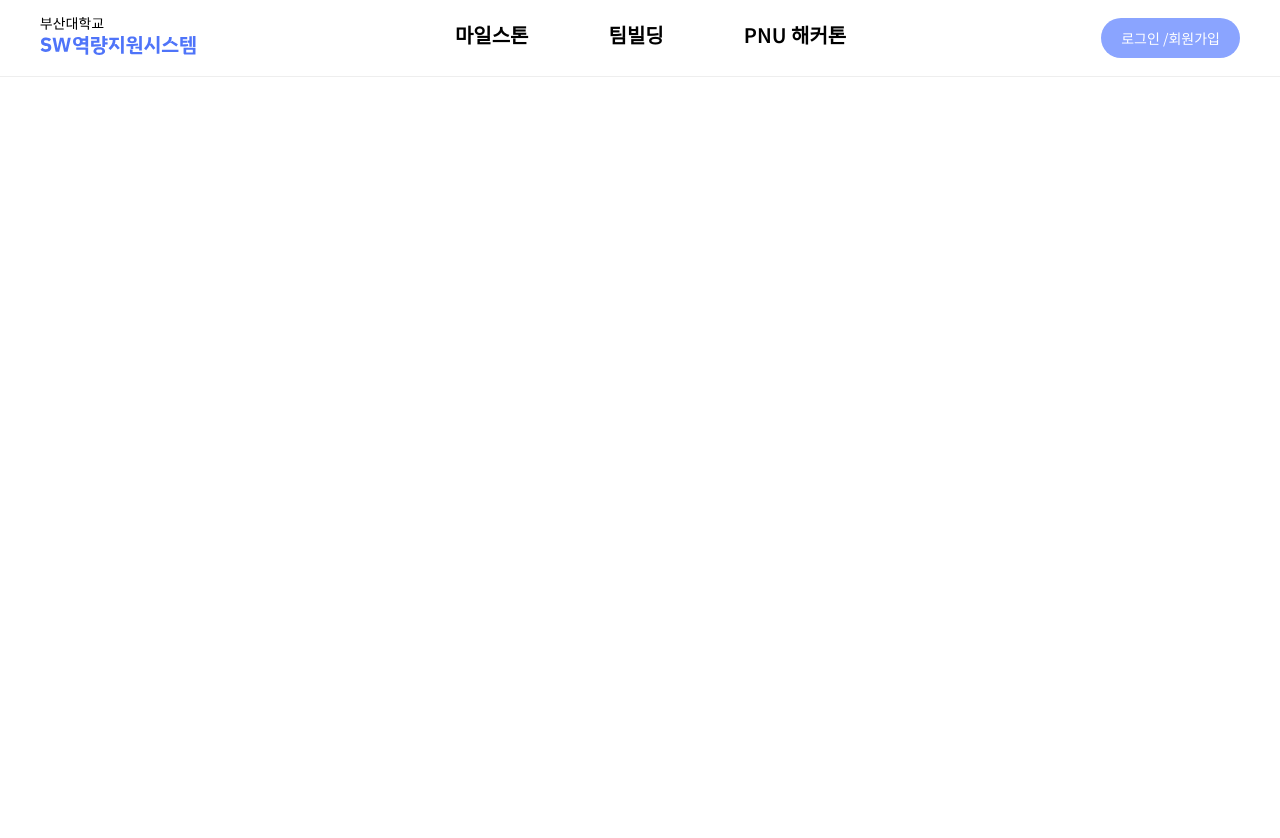
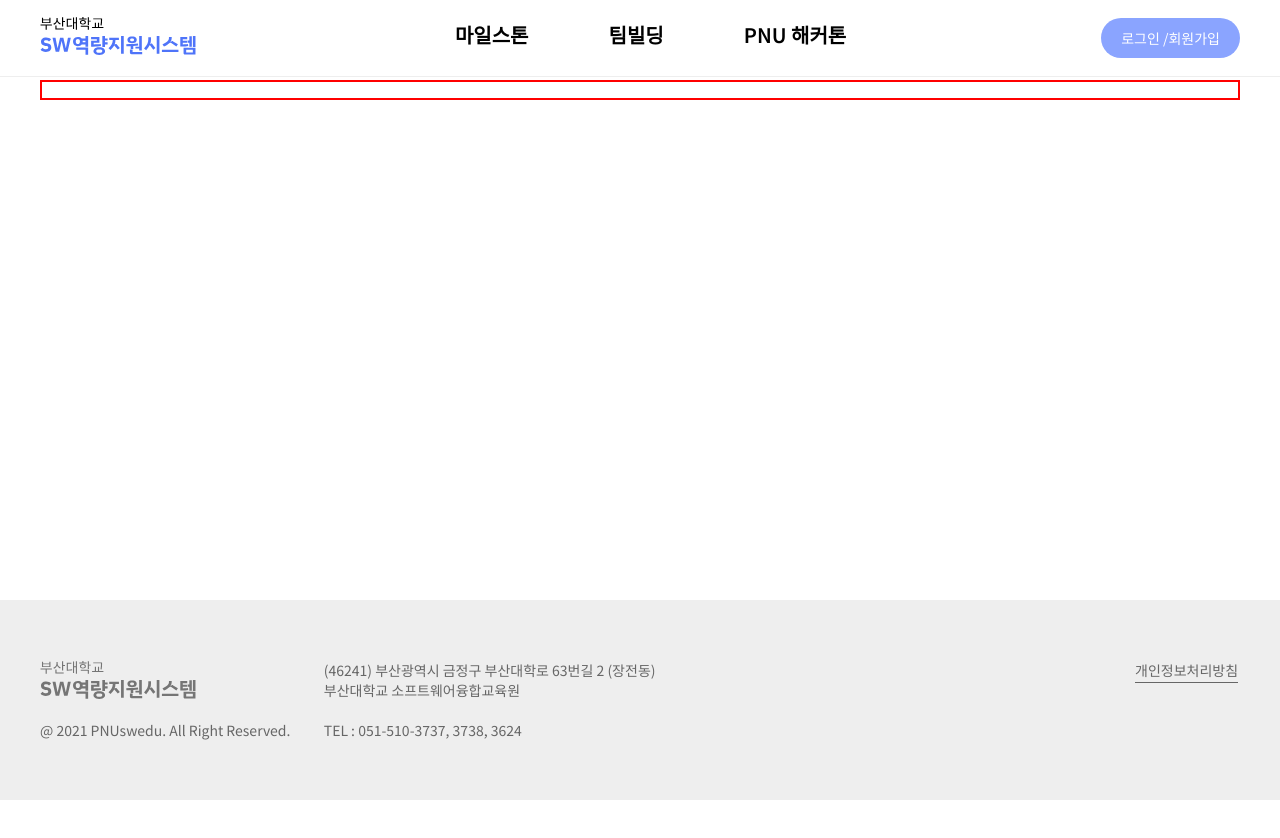
Before and after one commit to SW-CSS/sw-css, a Next.js app in the folder frontend/: page / in a window 1280 px wide. Shown: the top 838 px of the page. After the commit the page ends 800 px from the top, so only its background shows below. Built offline with nearby package versions, Linux system fonts and the light colour scheme.

Commit message:
design: page의 layout 설정
#12

```diff
--- a/frontend/src/app/layout.tsx
+++ b/frontend/src/app/layout.tsx
@@ -3,6 +3,8 @@ import Footer from '@/components/Footer';
 import Header from '@/components/Header';
 import ReduxProvider from '@/store/provider';
 import StyledComponentsRegistry from '@/theme/StyledComponentsRegistry';
+
+import { PageWrapper, PageLayout } from './styled';
 
 import type { Metadata } from 'next';
 
@@ -24,7 +26,9 @@ const RootLayout = ({ children }: Readonly<{ children: React.ReactNode }>) => (
       <ReduxProvider>
         <StyledComponentsRegistry>
           <Header />
-          {children}
+          <PageWrapper>
+            <PageLayout>{children}</PageLayout>
+          </PageWrapper>
           <Footer />
         </StyledComponentsRegistry>
       </ReduxProvider>
--- a/frontend/src/app/page.tsx
+++ b/frontend/src/app/page.tsx
@@ -1,3 +1,3 @@
-const Page = () => <main style={{ width: '100vw', height: '200vh' }} />;
+const Page = () => <main style={{ width: '100%', height: '20px', border: '2px solid red' }} />;
 
 export default Page;
--- /dev/null
+++ b/frontend/src/app/styled.ts
@@ -0,0 +1,22 @@
+'use client';
+
+import styled from 'styled-components';
+
+import { RESPONSIVE_WIDTH } from '@/constants';
+
+export const PageWrapper = styled.div`
+  width: 100vw;
+  min-height: calc(100vh - 280px);
+  margin-top: 80px;
+
+  @media screen and (max-width: ${RESPONSIVE_WIDTH.desktop}) {
+    min-height: calc(100vh - 255px);
+    margin-top: 55px;
+  }
+`;
+
+export const PageLayout = styled.div`
+  max-width: 1200px;
+  margin: auto;
+  overflow: hidden;
+`;
```
